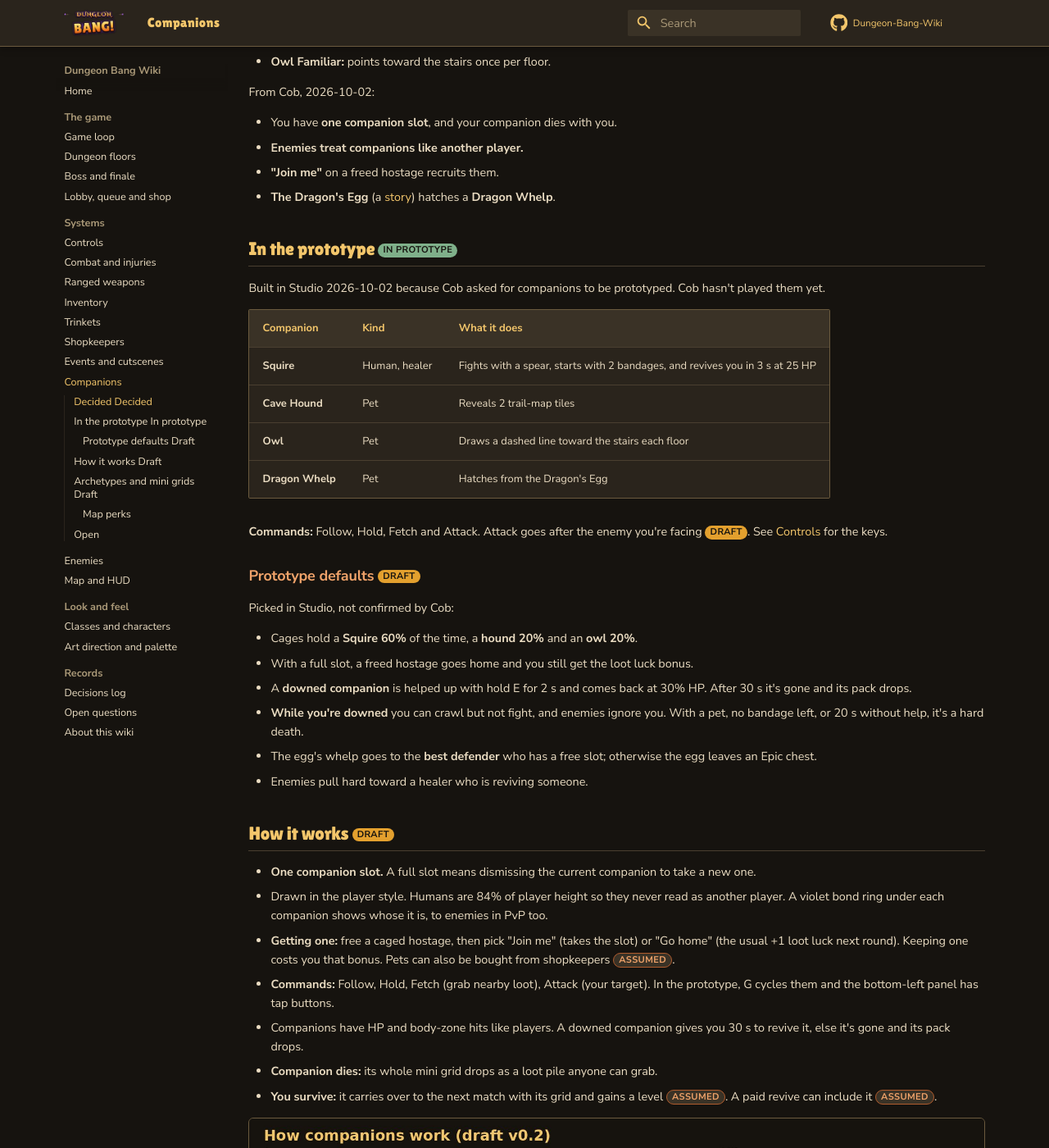
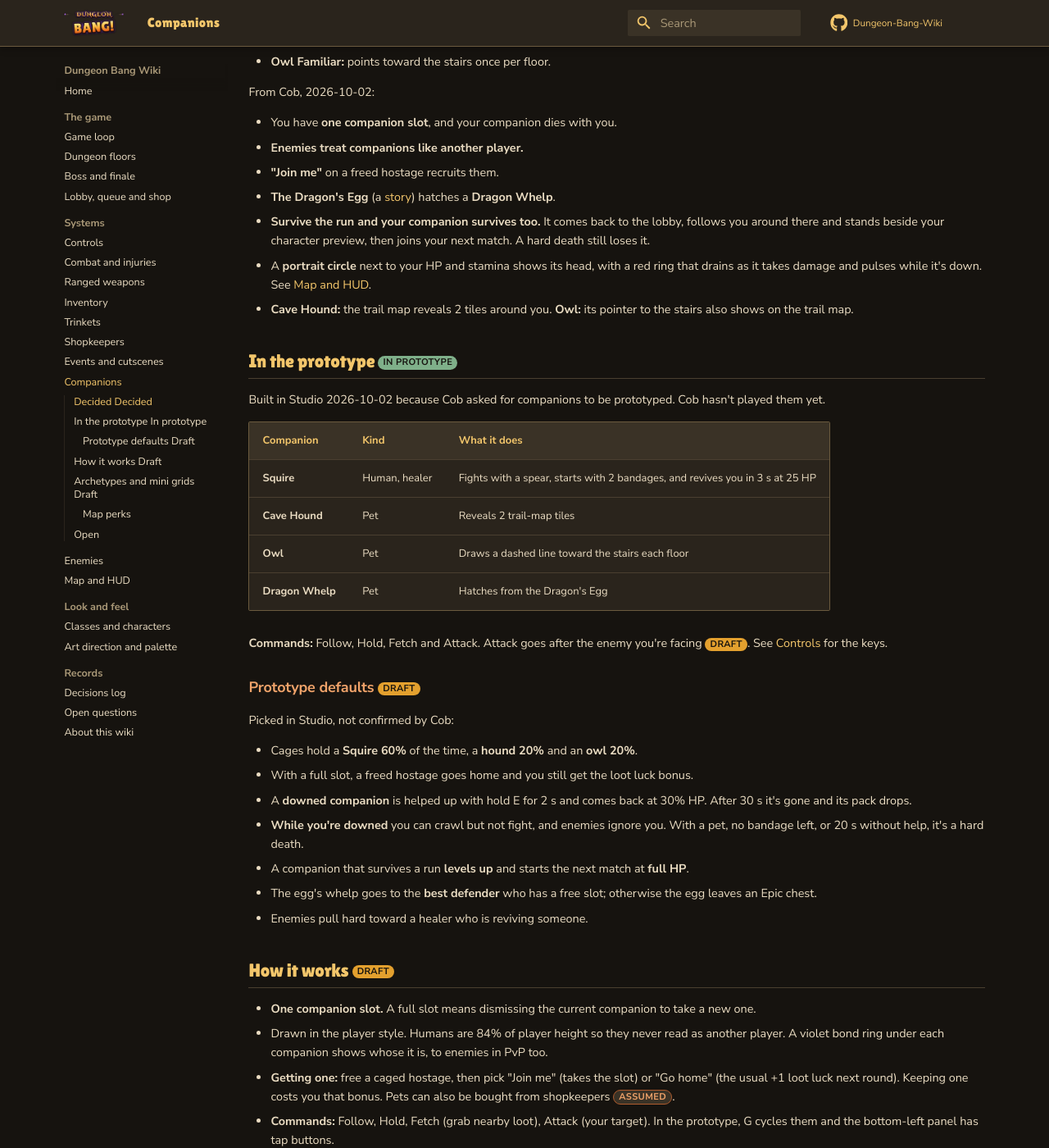
Before and after one commit to iamlegendok/Dungeon-Bang-Wiki, an MkDocs documentation site: the page built from docs/companions.md, in a window 1280 px wide and 1400 px high, scrolled down 978 px. Shown: the whole window at 82% size. Built offline with MkDocs 1.6.1 and Material for MkDocs 9.7.7, drawn with Linux system fonts in a browser that asks for light colours; comment, search, counter and statistics services are not loaded; some of the changed text lies outside the part shown.

Commit message:
Companion portrait, companions persist after a survived run, map perks in prototype
Co-Authored-By: Claude Opus 5.5 (1M context) <noreply@anthropic.com>
Claude-Session: https://claude.ai/code/session_01BBz4VfGTsvBuNKXe58LieA

```diff
--- a/docs/companions.md
+++ b/docs/companions.md
@@ -20,6 +20,9 @@ From Cob, 2026-10-02:
 - **Enemies treat companions like another player.**
 - **"Join me"** on a freed hostage recruits them.
 - **The Dragon's Egg** (a [story](events.md#stories)) hatches a **Dragon Whelp**.
+- **Survive the run and your companion survives too.** It comes back to the lobby, follows you around there and stands beside your character preview, then joins your next match. A hard death still loses it.
+- A **portrait circle** next to your HP and stamina shows its head, with a red ring that drains as it takes damage and pulses while it's down. See [Map and HUD](ui.md#hud-draft).
+- **Cave Hound:** the trail map reveals 2 tiles around you. **Owl:** its pointer to the stairs also shows on the trail map.
 
 ## In the prototype <span class="tag decided">In prototype</span> { #prototype }
 
@@ -42,6 +45,7 @@ Picked in Studio, not confirmed by Cob:
 - With a full slot, a freed hostage goes home and you still get the loot luck bonus.
 - A **downed companion** is helped up with hold E for 2 s and comes back at 30% HP. After 30 s it's gone and its pack drops.
 - **While you're downed** you can crawl but not fight, and enemies ignore you. With a pet, no bandage left, or 20 s without help, it's a hard death.
+- A companion that survives a run **levels up** and starts the next match at **full HP**.
 - The egg's whelp goes to the **best defender** who has a free slot; otherwise the egg leaves an Epic chest.
 - Enemies pull hard toward a healer who is reviving someone.
 
@@ -53,7 +57,7 @@ Picked in Studio, not confirmed by Cob:
 - **Commands:** Follow, Hold, Fetch (grab nearby loot), Attack (your target). In the prototype, G cycles them and the bottom-left panel has tap buttons.
 - Companions have HP and body-zone hits like players. A downed companion gives you 30 s to revive it, else it's gone and its pack drops.
 - **Companion dies:** its whole mini grid drops as a loot pile anyone can grab.
-- **You survive:** it carries over to the next match with its grid and gains a level <span class="tag assumed">Assumed</span>. A paid revive can include it <span class="tag assumed">Assumed</span>.
+- **You survive:** your companion survives too and joins your next match (Cob, 2026-10-02). A paid revive can include it <span class="tag assumed">Assumed</span>.
 
 ![Companion rules](assets/img/companions/rules.jpg)
 
```
Also changed, not shown: docs/decisions.md (+2 -0 lines), docs/ui.md (+4 -2 lines).
